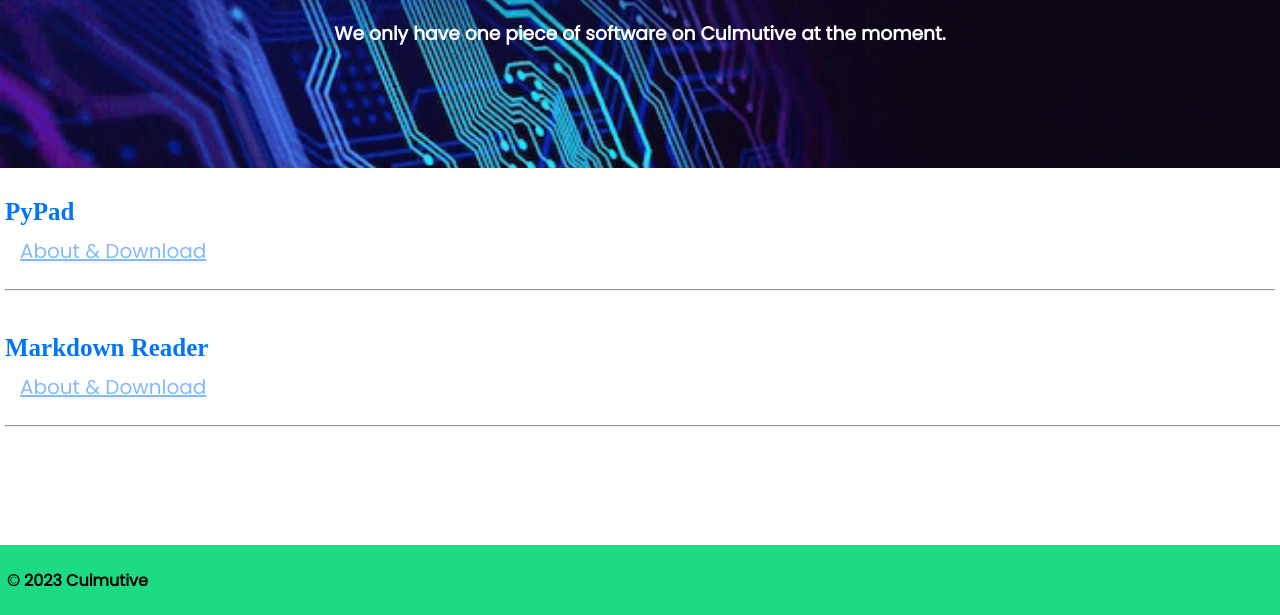
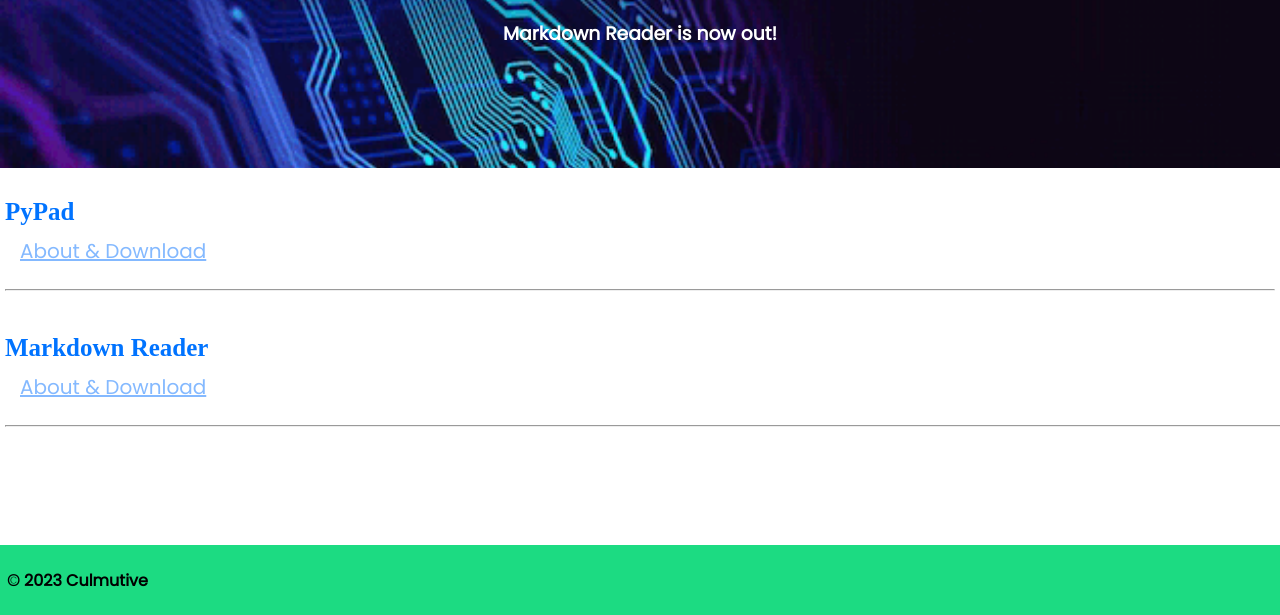
Before and after one commit to AngusAU293/Culmutive, a website: page pages/software/index.html in a window 1280 px wide. Shown: the part 185-800 px from the top of the page. Drawn offline with Linux system fonts and the light colour scheme.

Commit message:
Update Software page subheading

```diff
--- a/pages/software/index.html
+++ b/pages/software/index.html
@@ -41,7 +41,7 @@
                         <h1 class="logo_title">Software</h1>
                     </div>
                     <div class="subheading">
-                        <h3 class="subheading_text">We only have one piece of software on Culmutive at the moment.</h3>
+                        <h3 class="subheading_text">Markdown Reader is now out!</h3>
                     </div>
                 </div>
             </div>
```
